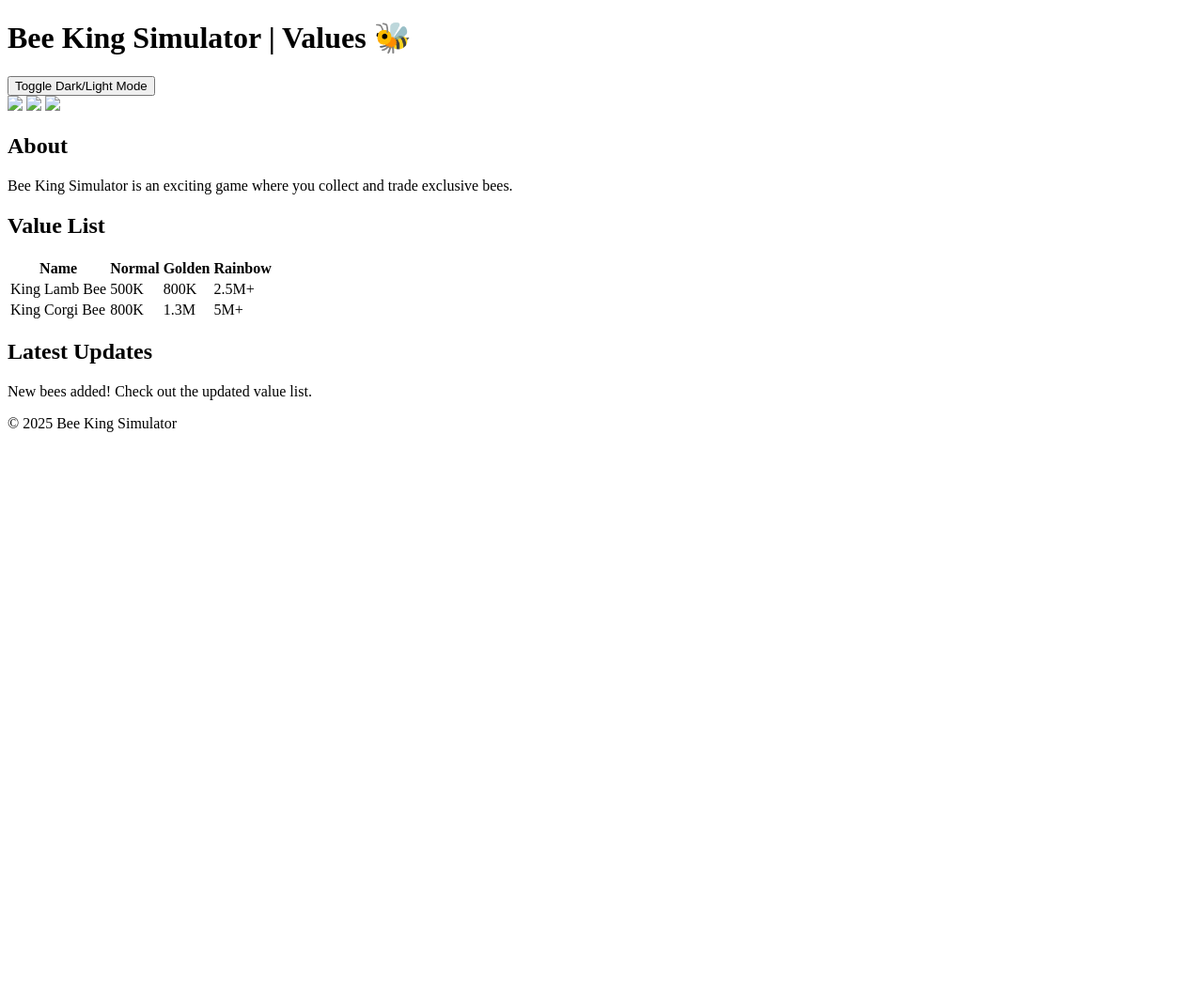
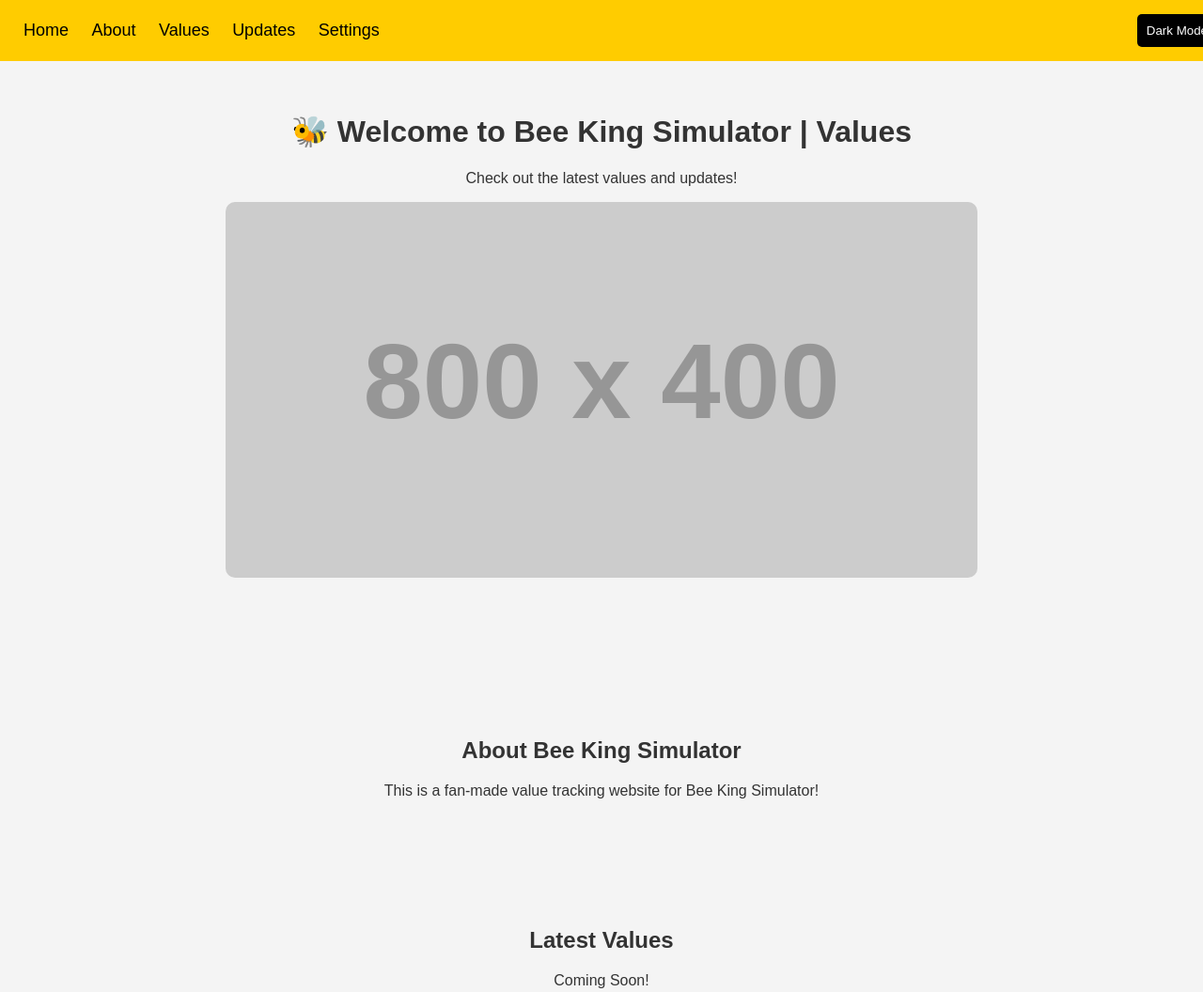
Before and after one commit to lumecraftor/BeeKingSimulatorWebsite, a plain HTML site: page index.html in a window 1280 px wide. Shown: the top 1056 px of the page at 94% size. Before the commit the page ends 800 px from the top, so only its background shows below. Drawn offline with Linux system fonts and the light colour scheme; placeholder pictures from the web are drawn by us.

Commit message:
Update index.html

```diff
--- a/index.html
+++ b/index.html
@@ -4,50 +4,162 @@
     <meta charset="UTF-8">
     <meta name="viewport" content="width=device-width, initial-scale=1.0">
     <title>Bee King Simulator | Values 🐝</title>
-    <link rel="stylesheet" href="style.css">
-    <script src="script.js" defer></script>
+    <style>
+        /* General Styles */
+        body {
+            font-family: Arial, sans-serif;
+            margin: 0;
+            padding: 0;
+            transition: background 0.5s, color 0.5s;
+        }
+
+        /* Dark/Light Mode */
+        body.light-mode {
+            background: #f4f4f4;
+            color: #333;
+        }
+
+        body.dark-mode {
+            background: #1a1a1a;
+            color: #fff;
+        }
+
+        /* Navigation Bar */
+        .navbar {
+            display: flex;
+            justify-content: space-between;
+            align-items: center;
+            padding: 15px;
+            background: #ffcc00;
+            position: fixed;
+            width: 100%;
+            top: 0;
+            z-index: 1000;
+        }
+
+        .navbar a {
+            text-decoration: none;
+            color: black;
+            font-size: 18px;
+            padding: 10px;
+        }
+
+        .navbar a:hover {
+            background: rgba(0, 0, 0, 0.1);
+        }
+
+        /* Home Section */
+        .home {
+            text-align: center;
+            padding: 100px 20px;
+        }
+
+        /* Image Slider */
+        .slider {
+            position: relative;
+            width: 100%;
+            max-width: 800px;
+            margin: auto;
+            overflow: hidden;
+            border-radius: 10px;
+        }
+
+        .slider img {
+            width: 100%;
+            display: none;
+        }
+
+        .slider img.active {
+            display: block;
+        }
+
+        /* Sections */
+        .section {
+            padding: 50px;
+            text-align: center;
+        }
+
+        /* Dark Mode Button */
+        .mode-toggle {
+            cursor: pointer;
+            padding: 10px;
+            border: none;
+            background: black;
+            color: white;
+            border-radius: 5px;
+        }
+    </style>
 </head>
-<body>
-    <header>
-        <h1>Bee King Simulator | Values 🐝</h1>
-        <button id="theme-toggle">Toggle Dark/Light Mode</button>
-    </header>
+<body class="light-mode">
 
-    <section id="home">
+    <!-- Navigation Bar -->
+    <div class="navbar">
+        <div>
+            <a href="#home">Home</a>
+            <a href="#about">About</a>
+            <a href="#values">Values</a>
+            <a href="#updates">Updates</a>
+            <a href="#settings">Settings</a>
+        </div>
+        <button class="mode-toggle" onclick="toggleMode()">Dark Mode</button>
+    </div>
+
+    <!-- Home Section -->
+    <div class="home" id="home">
+        <h1>🐝 Welcome to Bee King Simulator | Values</h1>
+        <p>Check out the latest values and updates!</p>
+
+        <!-- Image Slider -->
         <div class="slider">
-            <img src="slide1.jpg" class="slide active">
-            <img src="slide2.jpg" class="slide">
-            <img src="slide3.jpg" class="slide">
+            <img src="https://via.placeholder.com/800x400/FFCC00/000000?text=Bee+King+1" class="active">
+            <img src="https://via.placeholder.com/800x400/FF9900/000000?text=Bee+King+2">
+            <img src="https://via.placeholder.com/800x400/FF6600/000000?text=Bee+King+3">
         </div>
-    </section>
+    </div>
 
-    <section id="about">
-        <h2>About</h2>
-        <p>Bee King Simulator is an exciting game where you collect and trade exclusive bees.</p>
-    </section>
+    <!-- About Section -->
+    <div class="section" id="about">
+        <h2>About Bee King Simulator</h2>
+        <p>This is a fan-made value tracking website for Bee King Simulator!</p>
+    </div>
 
-    <section id="values">
-        <h2>Value List</h2>
-        <table>
-            <tr>
-                <th>Name</th><th>Normal</th><th>Golden</th><th>Rainbow</th>
-            </tr>
-            <tr>
-                <td>King Lamb Bee</td><td>500K</td><td>800K</td><td>2.5M+</td>
-            </tr>
-            <tr>
-                <td>King Corgi Bee</td><td>800K</td><td>1.3M</td><td>5M+</td>
-            </tr>
-        </table>
-    </section>
+    <!-- Values Section -->
+    <div class="section" id="values">
+        <h2>Latest Values</h2>
+        <p>Coming Soon!</p>
+    </div>
 
-    <section id="updates">
-        <h2>Latest Updates</h2>
-        <p>New bees added! Check out the updated value list.</p>
-    </section>
+    <!-- Updates Section -->
+    <div class="section" id="updates">
+        <h2>Game Updates</h2>
+        <p>Stay tuned for new features!</p>
+    </div>
 
-    <footer>
-        <p>© 2025 Bee King Simulator</p>
-    </footer>
+    <!-- Settings Section -->
+    <div class="section" id="settings">
+        <h2>Settings</h2>
+        <p>Customize your experience here.</p>
+    </div>
+
+    <script>
+        // Dark/Light Mode Toggle
+        function toggleMode() {
+            document.body.classList.toggle("dark-mode");
+            document.body.classList.toggle("light-mode");
+        }
+
+        // Image Slider
+        let images = document.querySelectorAll(".slider img");
+        let currentIndex = 0;
+
+        function changeImage() {
+            images[currentIndex].classList.remove("active");
+            currentIndex = (currentIndex + 1) % images.length;
+            images[currentIndex].classList.add("active");
+        }
+
+        setInterval(changeImage, 3000); // Change every 3 seconds
+    </script>
+
 </body>
 </html>
```
